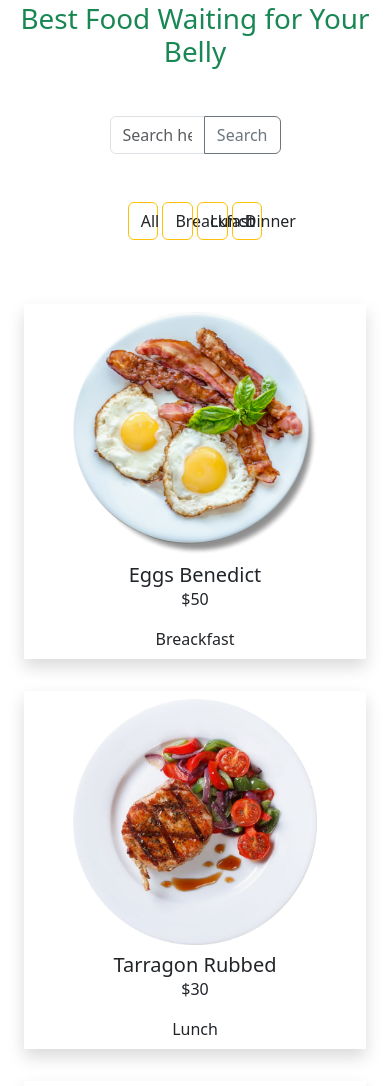
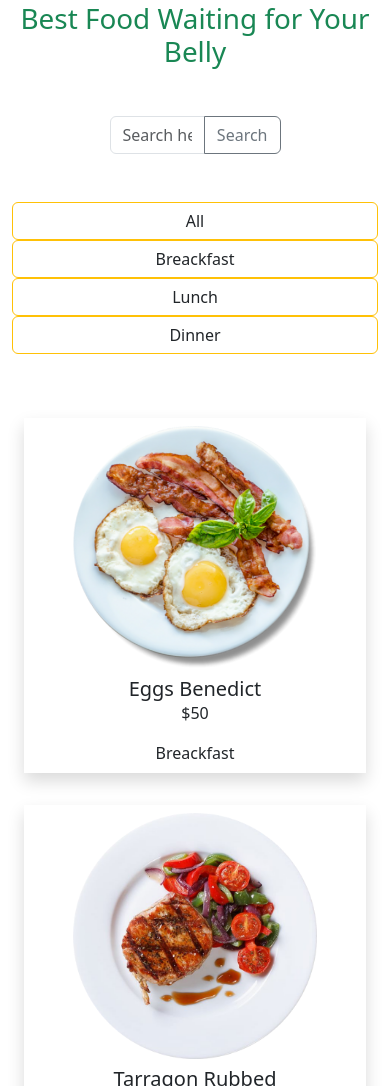
Before and after one commit to Enamul-Haque-Shojib/food_website, a Django app: page / in a window 390 px wide. Shown: the part 395-1481 px from the top of the page. Run offline with Django 4.2, Linux system fonts and the light colour scheme; data comes from the database, SQL or seed files in the repository; both versions use the stored data as it was after the commit; some libraries are stand-ins or nearby versions.

Commit message:
css class added

```diff
--- a/food/templates/food_wishlist.html
+++ b/food/templates/food_wishlist.html
@@ -12,7 +12,7 @@
     {% if food_wishlist %}
     <div class="row my-3">
         {% for food in food_wishlist %}
-        <div class="col-sm-3 my-3">
+        <div class="col-lg-4 col-md-6 col-sm-6 col-12 my-3">
           <div class="shadow p-3 h-100">
             <div class="card-body">
               <div class="d-flex flex-row justify-content-end">
--- a/templates/home.html
+++ b/templates/home.html
@@ -9,21 +9,21 @@
   <div class="carousel-inner">
     <div class="carousel-item active  h-100 c-item">
       <img src="{% static 'images/b1.png' %}" class="d-block w-100" alt="...">
-      <div class="carousel-caption d-lg-block d-block h-100 text-lg-center text-sm-center d-lg-flex d-sm-flex flex-lg-column flex-sm-column justify-content-center justify-content-sm-center align-items-center align-items-sm-center">
+      <div class="carousel-caption d-lg-block d-block h-100 text-lg-center text-md-center text-sm-center text-center d-lg-flex d-sm-flex d-flex flex-lg-column flex-sm-column flex-column justify-content-lg-center justify-content-sm-center justify-content-center align-items-lg-center align-items-sm-center align-content-center">
         <h1 class="banner-txt opacity-75">IT IS NOT JUST A FOOD, IT IS AN EXPERIENCE</h1>
 
       </div>
     </div>
     <div class="carousel-item  h-100 c-item">
       <img src="{% static 'images/b2.png' %}" class="d-block w-100" alt="...">
-      <div class="carousel-caption d-block d-lg-block h-100 text-lg-center text-sm-center d-lg-flex d-sm-flex flex-lg-column flex-sm-column justify-content-center justify-content-sm-center align-items-center align-items-sm-center">
+      <div class="carousel-caption d-block d-lg-block h-100 text-lg-center text-md-center text-sm-center text-center d-lg-flex d-sm-flex d-flex flex-lg-column flex-sm-column flex-column justify-content-lg-center justify-content-sm-center justify-content-center align-items-lg-center align-items-sm-center align-content-center">
         <h1 class="banner-txt opacity-75">ORDER TASTY AND FRESH FOOD</h1>
 
       </div>
     </div>
     <div class="carousel-item  h-100 c-item">
       <img src="{% static 'images/b3.png' %}" class="d-block w-100" alt="...">
-      <div class="carousel-caption d-block d-lg-block h-100 text-lg-center text-sm-center d-lg-flex d-sm-flex flex-lg-column flex-sm-column justify-content-center justify-content-sm-center align-items-center align-items-sm-center">
+      <div class="carousel-caption d-block d-lg-block h-100 text-lg-center text-md-center text-sm-center text-center d-lg-flex d-sm-flex d-flex flex-lg-column flex-sm-column flex-column justify-content-lg-center justify-content-sm-center justify-content-center align-items-lg-center align-items-sm-center align-content-center">
         <h1 class="banner-txt opacity-75">PURE NATURAL FOOD FOR YOUR HEALTHY LIFE</h1>
 
       </div>
@@ -43,7 +43,7 @@
 <h1 class="my-5 text-center fw-light text-success">Best Food Waiting for Your Belly</h1>
 
 
-<form method="get" action="{% url 'search' %}" class="input-group container mb-3 w-50">
+<form method="get" action="{% url 'search' %}" class="input-group container mb-3 w-50 ">
   <input type="text" class="form-control" placeholder="Search here" aria-label="Recipient's username" aria-describedby="button-addon2" name="query" id="search">
   <button class="btn btn-outline-secondary" type="submit" id="button-addon2">Search</button>
 </form>
@@ -53,9 +53,9 @@
 <div class="container text-center my-5">
 
   <div class="grid gap-3">
-    <div class="col-1 btn btn-outline-warning "><a class="text-decoration-none text-dark" href="{% url 'home' %}">All</a></div>
+    <div class="col-lg-1 col-md-4 col-sm-4 col-12 btn btn-outline-warning "><a class="text-decoration-none text-dark" href="{% url 'home' %}">All</a></div>
       {% for b in category %}
-          <div class="col-1 btn btn-outline-warning "><a class="text-decoration-none text-dark" href="{% url 'category_wise_food' b.slug %}">{{b.name}}</a></div>
+          <div class="col-lg-1 col-md-4 col-sm-4 col-12 btn btn-outline-warning "><a class="text-decoration-none text-dark" href="{% url 'category_wise_food' b.slug %}">{{b.name}}</a></div>
       {% endfor %}
   </div>
 </div>
@@ -64,7 +64,7 @@
 <div class="row my-5 container m-auto">
   {% if data %}
   {% for food in data %}
-  <div class="col-lg-4 my-3 box ">
+  <div class="col-lg-4 col-md-6 col-sm-6 col-12 my-3 box ">
     <a href="{% url 'food_details' food.foodid %}" class="text-decoration-none text-center text-dark">
     <div class=" h-100 shadow p-2">
       <div class="card-body">
@@ -90,7 +90,7 @@
 
 
 <div class="my-5 food-image d-flex flex-column justify-content-center align-items-center">
-  <h1>ENJOY YOUR HEALTHY DELICIOUS FOOD</h1>
+  <h1 class="text-center">ENJOY YOUR HEALTHY DELICIOUS FOOD</h1>
 </div>
 
 
@@ -98,7 +98,7 @@
   <h1 class="fw-light text-success text-center mb-4">Our Master Chef</h1>
 <div class="text-center">
   <div class="row">
-    <div class="col-lg-3">
+    <div class="col-lg-3 col-md-6 col-sm-6 col-12">
       <div class="">
         <img src="{% static 'images/chef-1.jpg' %}" class="card-img-top" alt="...">
         <div class="card-body">
@@ -111,7 +111,7 @@
         </div>
       </div>
     </div>
-    <div class="col-lg-3">
+    <div class="col-lg-3 col-md-6 col-sm-6 col-12">
       <div class="">
         <img src="{% static 'images/chef-2.jpg' %}" class="card-img-top" alt="...">
         <div class="card-body">
@@ -124,7 +124,7 @@
         </div>
       </div>
     </div>
-    <div class="col-lg-3">
+    <div class="col-lg-3 col-md-6 col-sm-6 col-12">
       <div class="">
         <img src="{% static 'images/chef-3.jpg' %}" class="card-img-top" alt="...">
         <div class="card-body">
@@ -137,7 +137,7 @@
         </div>
       </div>
     </div>
-    <div class="col-lg-3">
+    <div class="col-lg-3 col-md-6 col-sm-6 col-12">
       <div class="">
         <img src="{% static 'images/chef-4.jpg' %}" class="card-img-top" alt="...">
         <div class="card-body">
```
Also changed, not shown: db.sqlite3.
